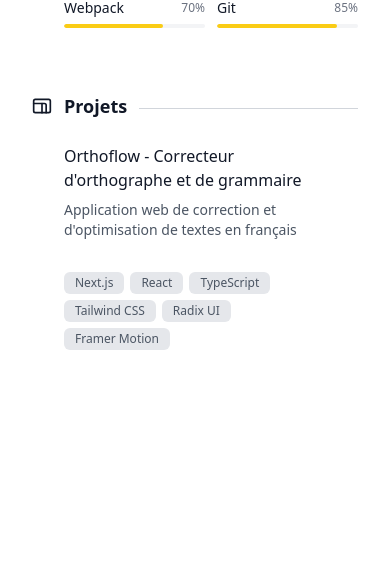
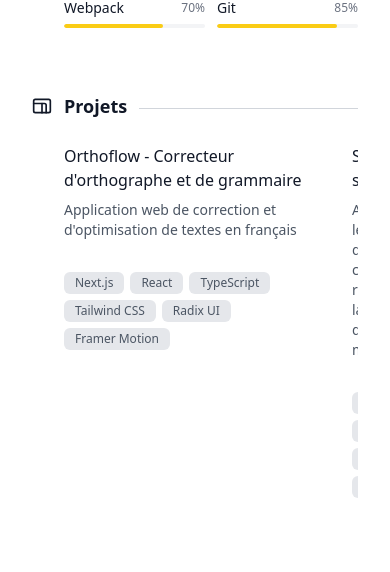
Before and after one commit to nassoa/pronass, a Next.js app: page / in a window 390 px wide. Shown: the part 3720-4292 px from the top of the page. Built offline with nearby package versions, Linux system fonts and the light colour scheme; a web font is replaced by a local one.

Commit message:
snap mobile added

```diff
--- a/src/components/ui/projects-section.tsx
+++ b/src/components/ui/projects-section.tsx
@@ -106,7 +106,7 @@
   ];
 
   return (
-    <div className="snap-x snap-mandatory overflow-x-auto sm:overflow-visible flex sm:flex-wrap gap-4">
+    <div className="snap-x snap-mandatory overflow-x-auto sm:overflow-visible flex sm:flex-wrap">
       {projects.map((project, index) => (
         <ProjectCard
           key={index}
```
